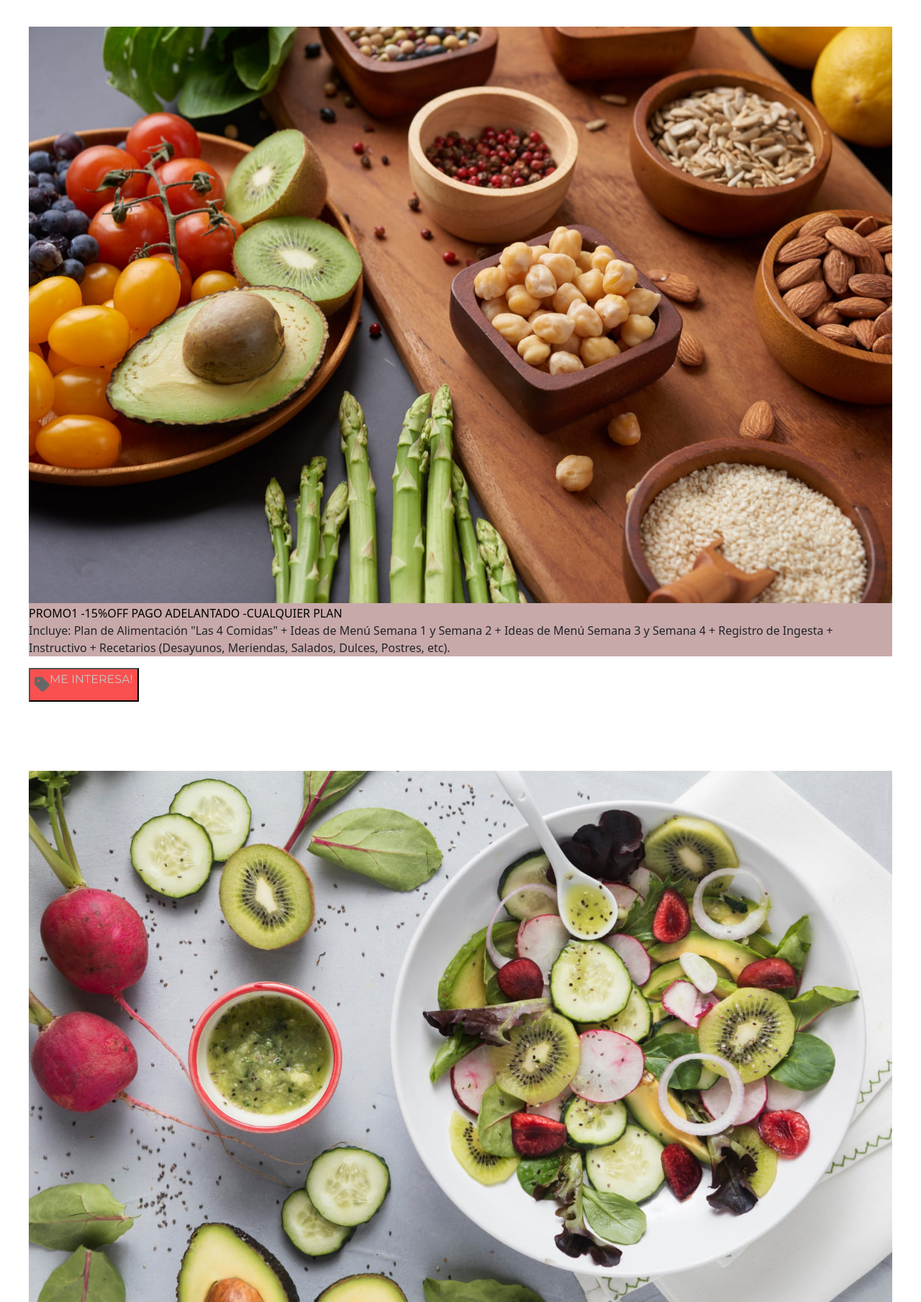
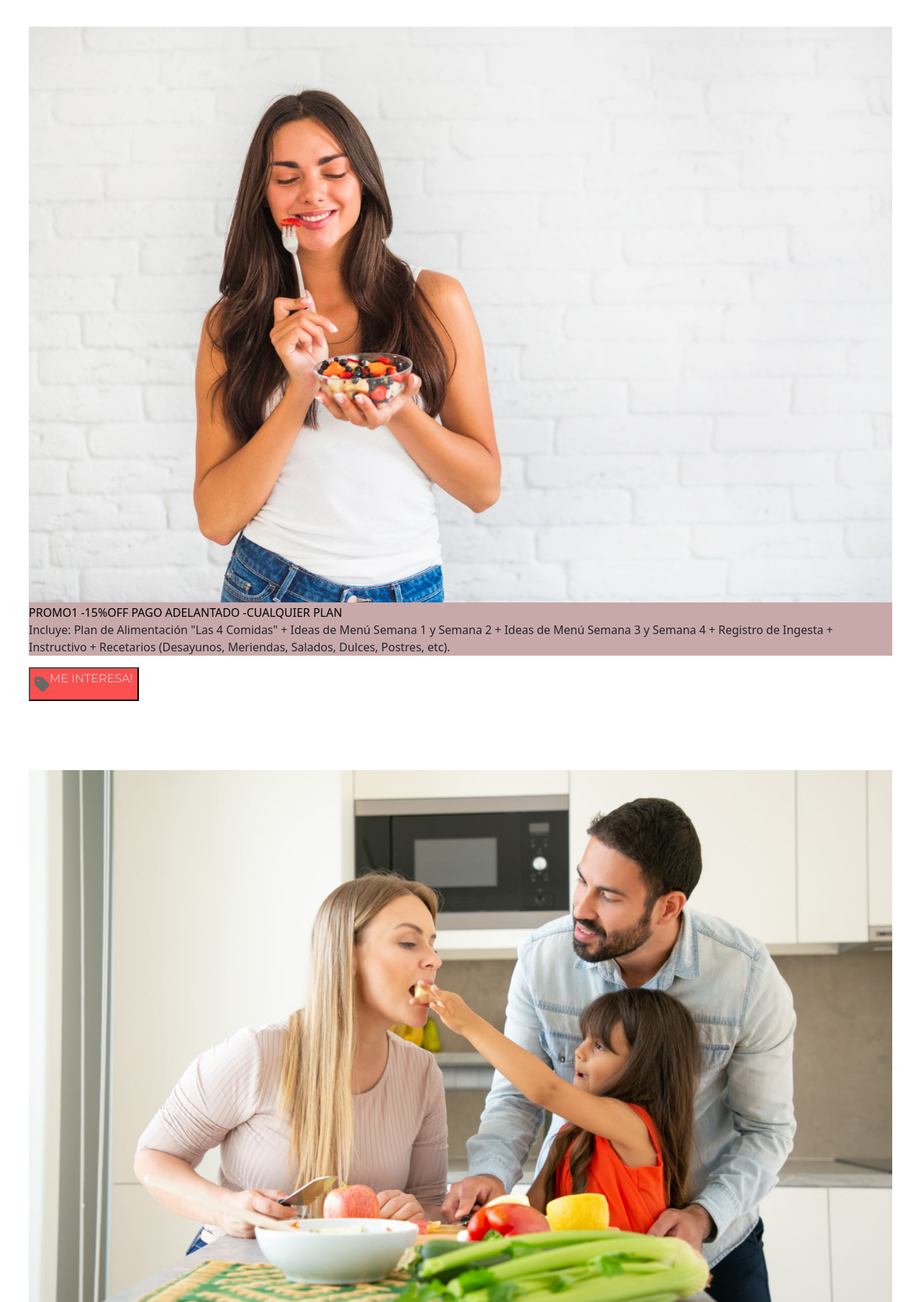
Before and after one commit to mtozz23/nschgitrepofinal, a website: page pages/views/promociones.html in a window 1280 px wide. Shown: the part 771-2580 px from the top of the page at 72% size. Drawn offline with nearby package versions, Linux system fonts and the light colour scheme.

Commit message:
modif y ajustes finales index y sass v2.54

```diff
--- a/pages/views/promociones.html
+++ b/pages/views/promociones.html
@@ -50,7 +50,7 @@
             <h1>Promos Nutrición SCH</h1>
             <div class="card1"> <!--@Mauro: Clase11 BEM Block #1-->
                 <span class="card1__img1">
-                    <img src="../../images/NSCH_1.jpg" alt="NSCH_1" style="width: 100%; height: 100%;">
+                    <img src="../../images/NSCH_Plan2.jpg" alt="NSCH_1" style="width: 100%; height: 100%;">
                 </span>
                 <div class="card1__contenido1">
                     <ul class="lista1"> <!--@Mauro: Clase11 BEM Block #2-->
@@ -74,7 +74,7 @@
             <p></p>
             <div class="card2"> <!--@Mauro: Clase11 BEM Block #4-->
                 <span class="card2__img2">
-                    <img src="../../images/NSCH_2.jpg" alt="NSCH_2" style="width: 100%; height: 100%;">
+                    <img src="../../images/NSCH_Plan3.jpg" alt="NSCH_2" style="width: 100%; height: 100%;">
                 </span>
                 <div class="card2__contenido2">
                     <ul class="lista2"> <!--@Mauro: Clase11 BEM Block #5-->
@@ -97,7 +97,7 @@
             </div>
             <div class="card3"> <!--@Mauro: Clase11 BEM Block #7-->
                 <span class="card3__img3">
-                    <img src="../../images/NSCH_Plan3.jpg" alt="NSCH_3" style="width: 100%; height: 100%;">
+                    <img src="../../images/NSCH_Plan5.jpg" alt="NSCH_3" style="width: 100%; height: 100%;">
                 </span>
                 <div class="card3__contenido3">
                     <ul class="lista3"> <!--@Mauro: Clase11 BEM Block #8-->
```
